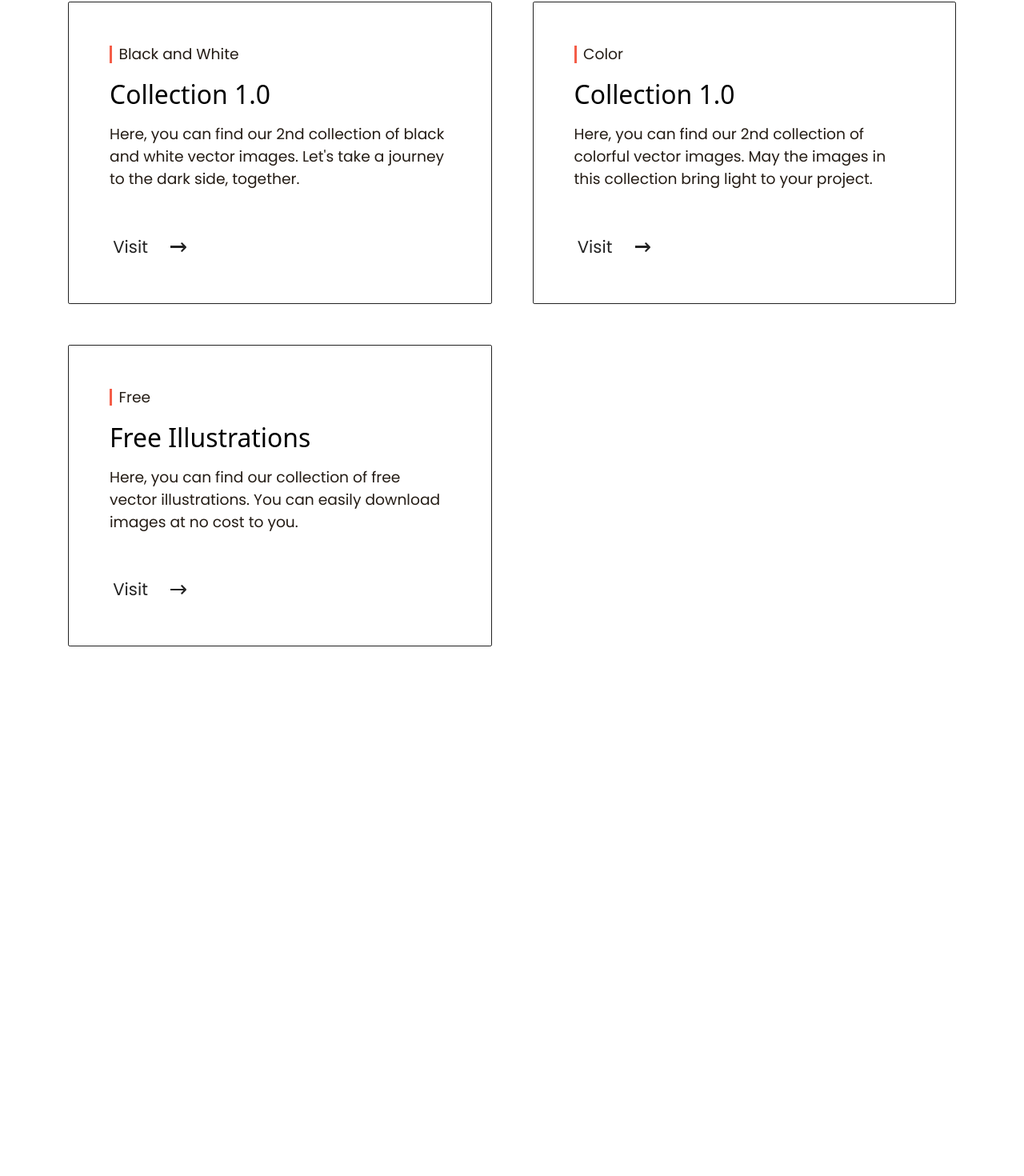
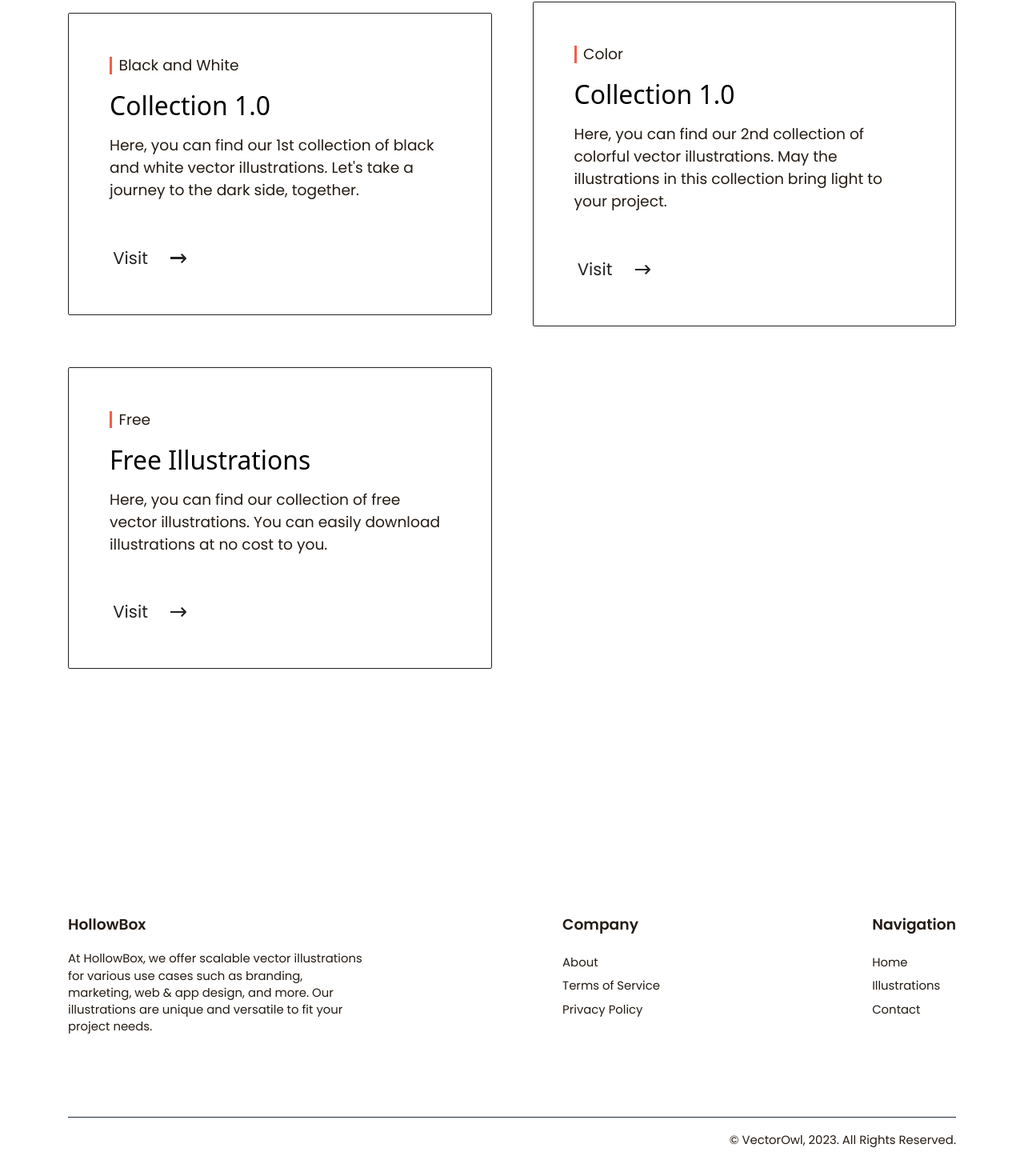
Before and after one commit to atrain42/vectorowl, a Next.js app: page /illustrations in a window 1280 px wide. Shown: the part 808-2278 px from the top of the page at 80% size. Before the commit the page ends 1616 px from the top, so only its background shows below. Built offline with nearby package versions, Linux system fonts and the light colour scheme.

Commit message:
site design progress

```diff
--- a/src/app/page.js
+++ b/src/app/page.js
@@ -7,6 +7,7 @@ import Collections from '@/layout/Collections'
 import Charity from '@/layout/Charity'
 import Faq from '@/layout/FAQ/Faq'
 import Contact from '@/layout/Contact'
+import Footer from '@/components/Footer'
 
 export default function Home() {
   return (
@@ -23,6 +24,7 @@ export default function Home() {
       <Charity />
       <Faq />
       <Contact />
+      <Footer />
     </main>
   )
 }
--- a/src/collectiondata.js
+++ b/src/collectiondata.js
@@ -5,38 +5,38 @@ export const collections = [
   {
     title: 'Black and White',
     description:
-      "Here, you can find our 1st collection of black and white vector images. Let's take a journey to the dark side, together. ",
-    collection: 'Collection 2.0',
+      "Here, you can find our 1st collection of black and white vector illustrations. Let's take a journey to the dark side, together. ",
+    col: 'Collection 2.0',
     id: 'black&white2.0',
   },
   {
     title: 'Color',
     description:
-      'Here, you can find our 1st collection of colorful vector images. May the images in this collection bring light to your project.',
-    collection: 'Collection 2.0',
+      'Here, you can find our 1st collection of colorful vector illustrations. May the illustrations in this collection bring light to your project.',
+    col: 'Collection 2.0',
     id: 'color2.0',
   },
   {
     title: 'Black and White',
     description:
-      "Here, you can find our 2nd collection of black and white vector images. Let's take a journey to the dark side, together. ",
-    collection: 'Collection 1.0',
+      "Here, you can find our 1st collection of black and white vector illustrations. Let's take a journey to the dark side, together. ",
+    col: 'Collection 1.0',
     id: 'black&white1.0',
     imageData: BlackV1
   },
   {
     title: 'Color',
     description:
-      'Here, you can find our 2nd collection of colorful vector images. May the images in this collection bring light to your project.',
-    collection: 'Collection 1.0',
+      'Here, you can find our 2nd collection of colorful vector illustrations. May the illustrations in this collection bring light to your project.',
+    col: 'Collection 1.0',
     id: 'color1.0',
     imageData: ColorV1
   },
   {
     title: 'Free',
     description:
-      'Here, you can find our collection of free vector illustrations. You can easily download images at no cost to you.',
-    collection: 'Free Illustrations',
+      'Here, you can find our collection of free vector illustrations. You can easily download illustrations at no cost to you.',
+    col: 'Free Illustrations',
     id: 'free-illustrations',
   },
 ]
--- a/src/components/CollectionCard.js
+++ b/src/components/CollectionCard.js
@@ -1,8 +1,7 @@
 import Link from 'next/link'
 import ArrowLink from './ArrowLink'
-import { tester } from '@/collectiondata'
 
-export default function Collection({title, description, collection, id }) {
+export default function Collection({title, description, col, id }) {
   return (
     <Link href={`/illustrations/${id}`}>
       <div className='border rounded-sm border-[#222222] p-12 mv:px-6 md:px-12 outline-zinc-400 flex flex-col justify-between items-start cursor-pointer hover:shadow-black transition-all ease-in 0.75s'>
@@ -10,7 +9,7 @@ export default function Collection({title, description, collection, id }) {
           <div className='w-0.75 h-5 bg-secondary'></div>
           <p className='ml-2'>{title}</p>
         </span>
-        <h3 className='text-3xl mb-4'>{collection}</h3>
+        <h3 className='text-3xl mb-4'>{col}</h3>
         <div className='flex flex-col items-start'>
           <p className='mb-12 text-left'>{description}</p>
           <ArrowLink title='Visit' />
--- a/src/components/Footer.js
+++ b/src/components/Footer.js
@@ -7,8 +7,8 @@ const Footer = () => {
   };
 
   return (
-    <footer className='mv:px-8 md:px-20 mb-20 mt-48'>
-      <div className='grid place-items-start mb-28 w-full mv:grid-cols-1 sm:grid-cols-3'>
+    <footer className='mv:px-8 md:px-20 mb-12 mt-72'>
+      <div className='grid place-items-start mb-24 w-full mv:grid-cols-1 sm:grid-cols-3'>
         <div className='mv:mb-12 sm:mb-0'>
           <p className='mb-4 font-semibold'>HollowBox</p>
           <p className='text-sm'>
@@ -20,23 +20,24 @@ const Footer = () => {
         <div className='mv:justify-self-start sm:justify-self-end flex flex-col mv:mb-12 sm:mb-0'>
           <p className='mb-5 font-semibold'>Company</p>
           <ul className='cursor-pointer'>
-            <li className='mb-3'>About</li>
-            <li className='mb-3'>Terms of Service</li>
-            <li className='mb-3'>Privacy Policy</li>
+            <li className='mb-2 text-sm'>About</li>
+            <li className='mb-2 text-sm'>Terms of Service</li>
+            <li className='mb-2 text-sm'>Privacy Policy</li>
           </ul>
         </div>
         <div className='mv:justify-self-start sm:justify-self-end flex flex-col mv:mb-12 sm:mb-0'>
           <p className='mb-5 font-semibold'>Navigation</p>
           <ul className='cursor-pointer'>
-            <li className='mb-3'>Home</li>
-            <li>Illustrations</li>
+            <li className='mb-2 text-sm'>Home</li>
+            <li className='mb-2 text-sm'>Illustrations</li>
+            <li className='mb-2 text-sm'>Contact</li>
           </ul>
         </div>
       </div>
       <div className='h-px w-full bg-gray-800'></div>
-      <h3 className='mt-2'>
-        &#xA9; HollowBox Design, {getYear()}. All rights reserved.
-      </h3>
+      <p className='mt-4 text-right text-sm'>
+        &#xA9; VectorOwl, {getYear()}. All Rights Reserved.
+      </p>
     </footer>
   )
 };
--- a/src/components/Navbar/CartIcon.js
+++ b/src/components/Navbar/CartIcon.js
@@ -12,7 +12,7 @@ export default function Cart() {
   // }
   // const [token, setToken] = useState(0)
   return (
-    <div className='h-10 w-10'>
+    <div className='h-9 w-9'>
       <a className='relative' href='/cart'>
         <Image src={cart} alt='cart' />
         <div className='h-2 w-2 p-3 rounded-full bg-black text-white flex items-center justify-center absolute -top-2 -right-1'>
--- a/src/layout/Collections.js
+++ b/src/layout/Collections.js
@@ -10,7 +10,7 @@ export default function Collections() {
             key={index}
             title={collection.title}
             description={collection.description}
-            collection={collection.collection}
+            col={collection.col}
             id={collection.id}
             imageData={collection.imageData}
           />
--- a/src/layout/Contact.js
+++ b/src/layout/Contact.js
@@ -2,7 +2,7 @@ import Link from "next/link"
 
 export default function Contact() {
   return (
-    <section className='flex flex-col items-center justify-center mb-72'>
+    <section className='flex flex-col items-center justify-center'>
       <div
         className='flex flex-col justify-center items-center pt-80 mv:px-8 md:px-0 mb-12'
       >
--- a/src/pages/_app.js
+++ b/src/pages/_app.js
@@ -1,5 +1,6 @@
 import '../app/globals.css'
 import Navbar from '@/components/Navbar/Navbar'
+import Footer from '@/components/Footer'
 
 // This default export is required in a new `pages/_app.js` file.
 export default function MyApp({ Component, pageProps }) {
@@ -7,6 +8,7 @@ export default function MyApp({ Component, pageProps }) {
     <>
       <Navbar />
       <Component {...pageProps} />
+      <Footer />
     </>
   )
 }
--- a/src/pages/illustrations/[collectionID]/index.js
+++ b/src/pages/illustrations/[collectionID]/index.js
@@ -10,11 +10,23 @@ export default function Collection() {
 
   const collection = getCollectionById(collectionID)
 
+  const { title, col, description } = collection
+  console.log(title, col)
+
   // if (!collection) {
   //   alert('Page does not exist')
   // }
 
   return (
+    <>
+      <div className='flex flex-col justify-center items-center mt-16 mb-16'>
+        <p>{title}</p>
+        <h2>{col}</h2>
+        <p className='w-400 text-center mb-8'>{description}</p>
+        <Link href='/illustrations' className='relative rounded px-8 py-4 mt-4 border border-theme cursor-pointer hover:scale-105 active:scale-95 transition-all ease-in duration-50'>
+          Illustration sets
+        </Link>
+      </div>
       <div className='grid mv:grid-cols-1 md:grid-cols-2 lg:grid-cols-3 px-24 gap-x-16 gap-y-52 place-items-center'>
         {collection.imageData.map((image, index) => {
           return (
@@ -34,6 +46,7 @@ export default function Collection() {
           )
         })}
       </div>
+    </>
   )
 }
 
```
Lines whose indentation alone changed are shown as unchanged.
